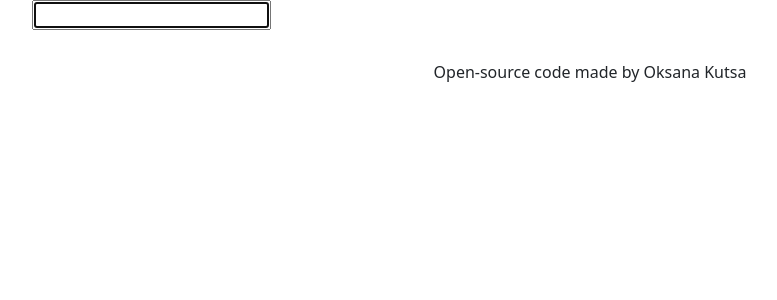
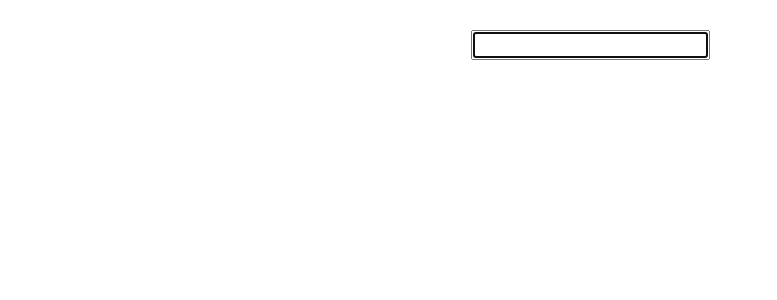
Before and after one commit to OksanaKutsa/dictionary-react-app, a React (Create React App) app: page / in a window 1280 px wide. Shown: the top 300 px of the page, without its empty margins (50-827 px from the left). Built offline with nearby package versions, Linux system fonts and the light colour scheme.

Commit message:
add css to meaning and results

```diff
--- a/src/App.js
+++ b/src/App.js
@@ -7,9 +7,9 @@ export default function App() {
       <main>
         <Dictionary />
       </main>
-      <footer className="App-footer">
+      {/* <footer className="App-footer">
         Open-source code made by Oksana Kutsa
-      </footer>
+      </footer> */}
     </div>
   );
 }
--- a/src/Dictionary.css
+++ b/src/Dictionary.css
@@ -0,0 +1,7 @@
+.Dictionary form {
+  margin: 30px 0;
+  text-align: center;
+}
+.Results {
+  text-align: center;
+}
--- /dev/null
+++ b/src/Meaning.css
@@ -0,0 +1,3 @@
+.Meaning {
+  text-align: center;
+}
--- a/src/Meaning.js
+++ b/src/Meaning.js
@@ -1,3 +1,5 @@
+import "./Meaning.css";
+
 export default function Meaning(props) {
   return (
     <div className="Meaning">
--- a/src/Results.js
+++ b/src/Results.js
@@ -1,3 +1,4 @@
+import "./Dictionary.css";
 import Meaning from "./Meaning";
 
 export default function Results(props) {
```
